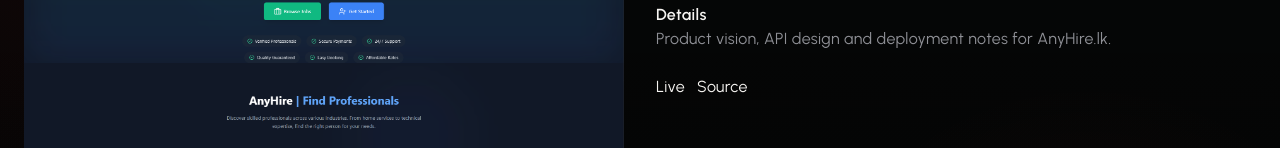
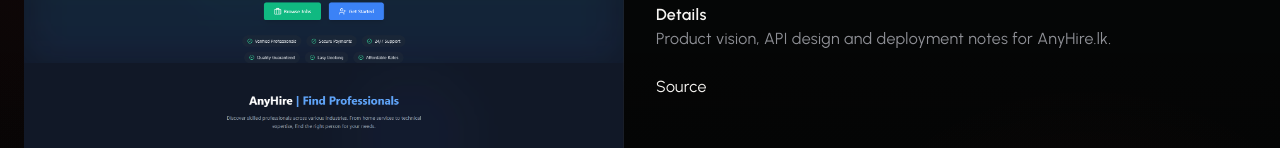
Before and after one commit to thithiramalsen/portfolio-mk2, a React (Vite) app: page /projects/anyhire-lk in a window 1280 px wide. Shown: the part 241-389 px from the top of the page. Built offline with nearby package versions, Linux system fonts and the light colour scheme.

Commit message:
added deploy and github links

```diff
--- a/src/data/projectsData.js
+++ b/src/data/projectsData.js
@@ -8,8 +8,8 @@
     tags: ["Machine Learning", "Data Mining", "Case Study"],
     techIcons: ["SiPython", "SiPostgresql", "SiReact"],
     category: "Machine Learning",
-    link: "#",
-    github: "#",
+    link: "https://hit-predictor.vercel.app/",
+    github: "https://github.com/thithiramalsen/Hit-Predictor",
     details: "Detailed case study and implementation notes for Spotify Hit Song Predictor.",
   },
   {
@@ -21,8 +21,8 @@
     tags: ["AI", "NLP", "LLMs"],
     techIcons: ["SiOpenai", "SiPython", "SiNodedotjs"],
     category: "AI",
-    link: "#",
-    github: "#",
+    link: "https://minute-me.vercel.app/",
+    github: "https://github.com/thithiramalsen/MinuteMe",
     details: "More background and architecture for MinuteMe, plus datasets used.",
   },
   {
@@ -34,8 +34,8 @@
     tags: ["Full Stack", "MERN", "In Progress"],
     techIcons: ["SiReact", "SiNodedotjs", "SiMongodb"],
     category: "Full Stack",
-    link: "#",
-    github: "#",
+    link: "",
+    github: "https://github.com/thithiramalsen/AnyHire-group",
     details: "Product vision, API design and deployment notes for AnyHire.lk.",
   },
   {
@@ -47,8 +47,8 @@
     tags: ["Data Engineering", "Analytics", "Case Study"],
     techIcons: ["SiPostgresql", "SiRedis", "SiPython"],
     category: "Data Engineering",
-    link: "#",
-    github: "#",
+    link: "",
+    github: "https://github.com/thithiramalsen/sql-data-warehouse-project",
     details: "ETL pipelines, schema design and reporting examples for the data warehouse project.",
   },
 ];
--- a/src/pages/ProjectDetail.jsx
+++ b/src/pages/ProjectDetail.jsx
@@ -28,8 +28,12 @@
             <p className="text-muted-foreground">{project.details}</p>
           </div>
           <div className="flex gap-3 mt-6">
-            <a href={project.link} target="_blank" rel="noreferrer" className="btn btn-primary">Live</a>
-            <a href={project.github} target="_blank" rel="noreferrer" className="btn">Source</a>
+            {project.link ? (
+              <a href={project.link} target="_blank" rel="noreferrer" className="btn btn-primary">Live</a>
+            ) : null}
+            {project.github ? (
+              <a href={project.github} target="_blank" rel="noreferrer" className="btn">Source</a>
+            ) : null}
           </div>
         </div>
       </div>
```
